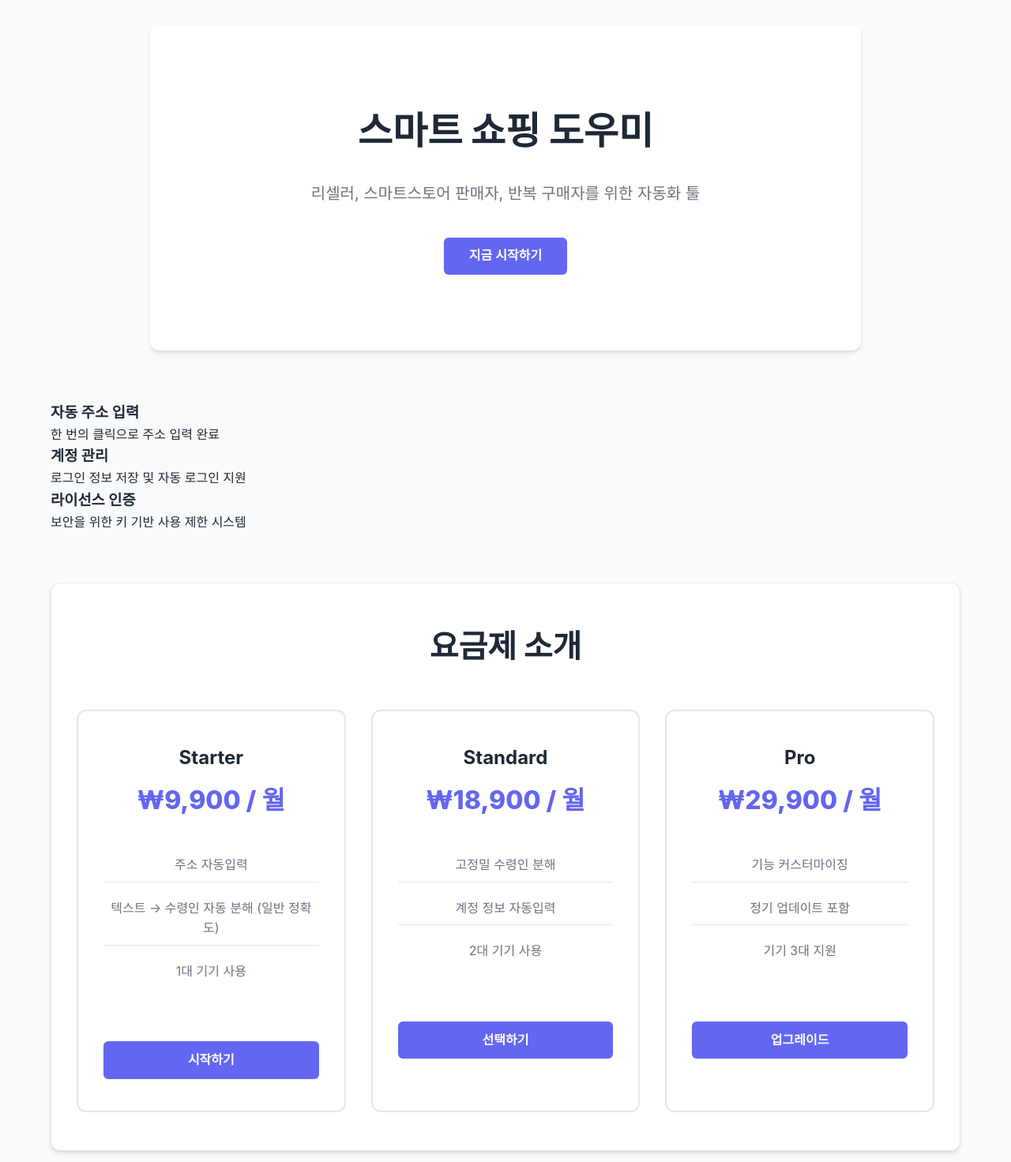
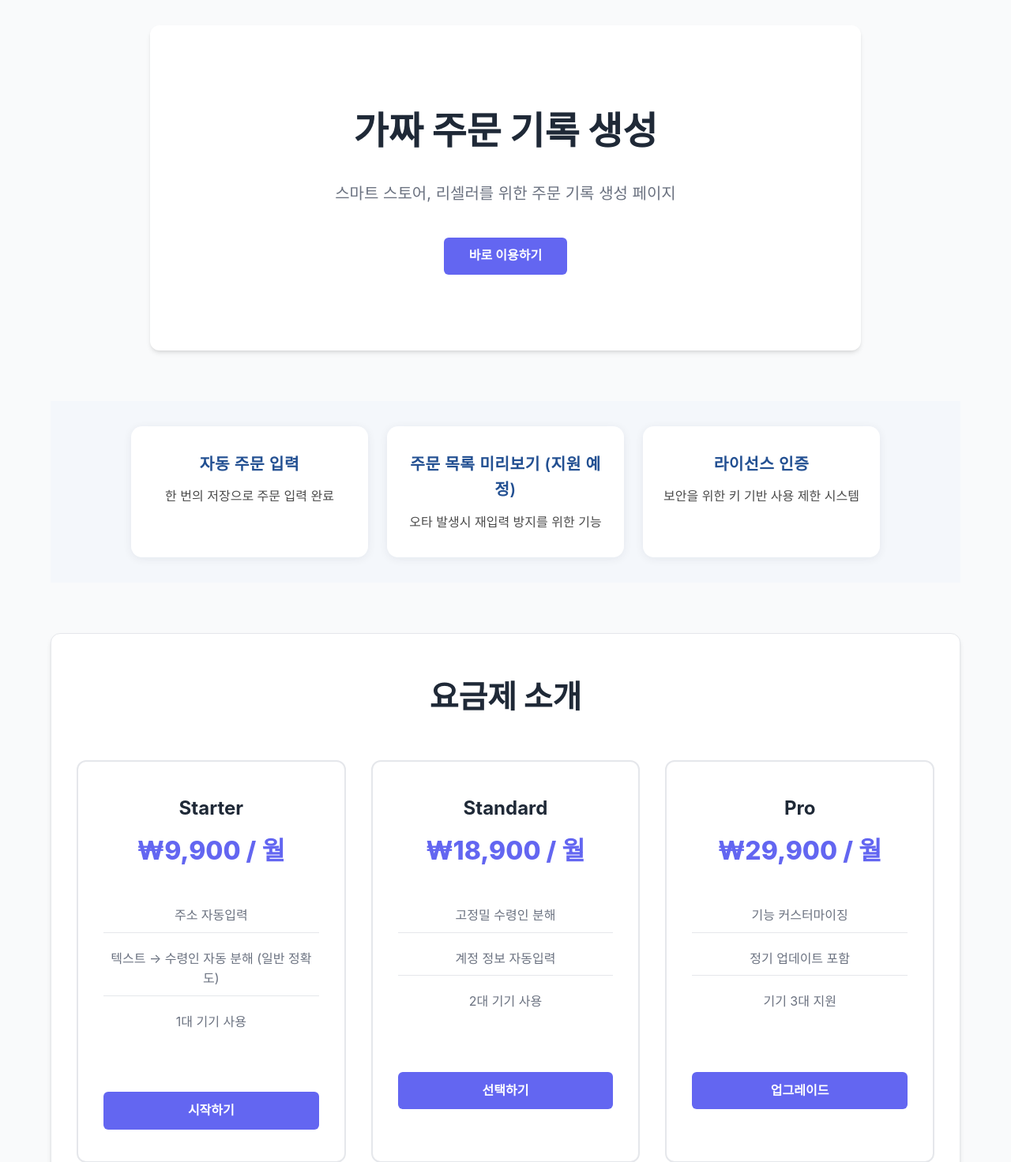
Before and after one commit to sxxngwxn/flask-temp, a Flask app: page / in a window 1280 px wide. Shown: the part 106-1578 px from the top of the page at 79% size. Run offline with Flask 3, Linux system fonts and the light colour scheme; the visitor is signed in with stand-in values (Sample User, id 1).

Commit message:
feature update

```diff
--- a/static/css/style.css
+++ b/static/css/style.css
@@ -379,6 +379,60 @@ input:invalid:not(:focus):not(:placeholder-shown) {
   border-bottom: none;
 }
 
+.features {
+  display: flex;
+  flex-wrap: wrap;
+  gap: 24px;
+  justify-content: center;
+  padding: 32px 0;
+  background: #f4f7fb;
+}
+
+.feature-box {
+  background: #fff;
+  border-radius: 14px;
+  box-shadow: 0 2px 12px rgba(0, 30, 60, 0.07);
+  width: 300px;
+  max-width: 90vw;
+  padding: 32px 24px;
+  transition: box-shadow 0.3s;
+  text-align: center;
+}
+
+.feature-box:hover {
+  box-shadow: 0 8px 24px rgba(0, 30, 60, 0.13);
+}
+
+.feature-box h3 {
+  font-size: 1.27rem;
+  font-weight: 600;
+  margin-bottom: 12px;
+  color: #235092;
+  letter-spacing: 0.5px;
+}
+
+.feature-box p {
+  font-size: 1rem;
+  color: #4b4b4b;
+  margin: 0;
+  line-height: 1.6;
+}
+
+/* 모바일 대응 */
+@media (max-width: 700px) {
+  .features {
+    flex-direction: column;
+    gap: 16px;
+    align-items: center;
+    padding: 18px 0;
+  }
+  .feature-box {
+    width: 95vw;
+    max-width: 400px;
+    padding: 24px 12px;
+  }
+}
+
 /* 요금제 섹션 개선 */
 .pricing {
   max-width: 1200px;
--- a/templates/app/index.html
+++ b/templates/app/index.html
@@ -1,19 +1,19 @@
 {% extends "app/base.html"%} {% block user %} {% endblock user %} {% block title %}IXLO | 홈{% endblock %} {% block
 contents %} {% if session.email %}
 <section class="hero">
-  <h1>스마트 쇼핑 도우미</h1>
-  <p>리셀러, 스마트스토어 판매자, 반복 구매자를 위한 자동화 툴</p>
-  <a href="{{ url_for('signin') }}" class="btn">지금 시작하기</a>
+  <h1>가짜 주문 기록 생성</h1>
+  <p>스마트 스토어, 리셀러를 위한 주문 기록 생성 페이지</p>
+  <a href="{{ url_for('signin') }}" class="btn">바로 이용하기</a>
 </section>
 
 <section class="features">
   <div class="feature-box">
-    <h3>자동 주소 입력</h3>
-    <p>한 번의 클릭으로 주소 입력 완료</p>
+    <h3>자동 주문 입력</h3>
+    <p>한 번의 저장으로 주문 입력 완료</p>
   </div>
   <div class="feature-box">
-    <h3>계정 관리</h3>
-    <p>로그인 정보 저장 및 자동 로그인 지원</p>
+    <h3>주문 목록 미리보기 (지원 예정)</h3>
+    <p>오타 발생시 재입력 방지를 위한 기능</p>
   </div>
   <div class="feature-box">
     <h3>라이선스 인증</h3>
```
